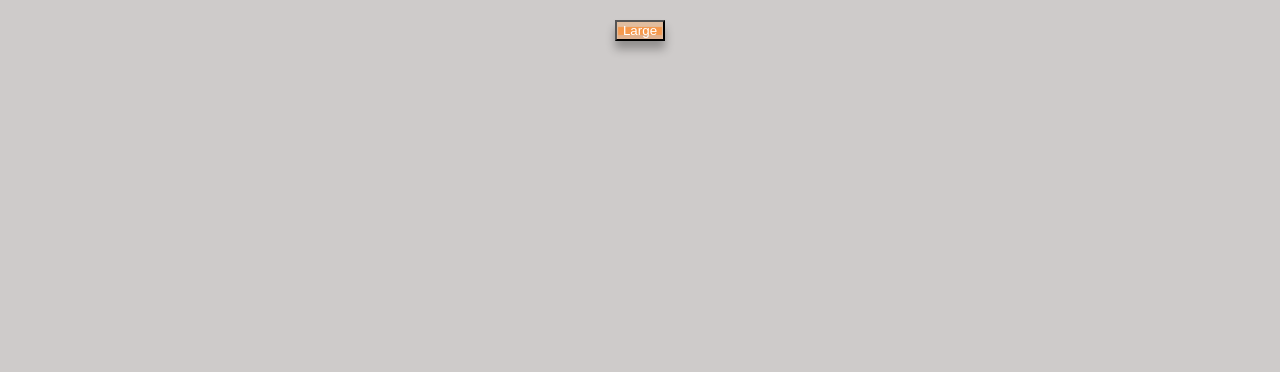
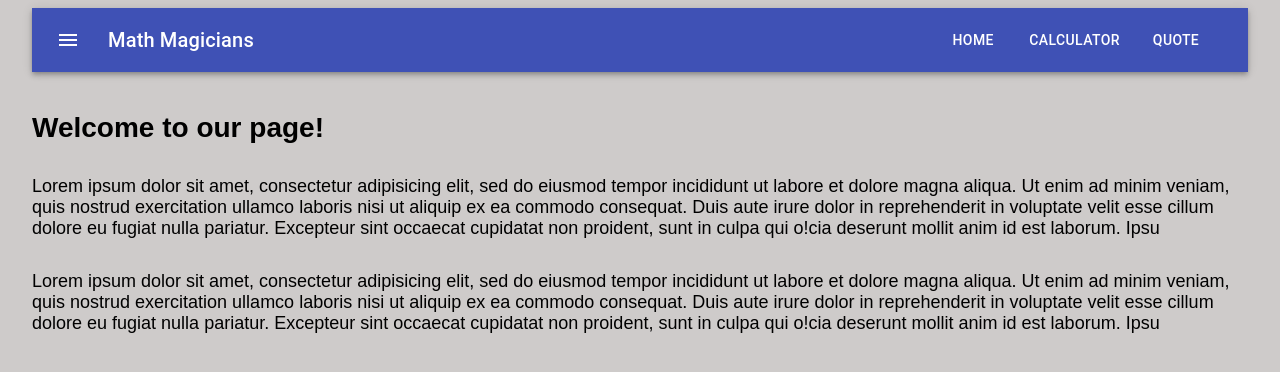
Before and after one commit to guillainbisimwa/React-calculator, a React (Create React App) app: page / in a window 1280 px wide. Shown: the top 372 px of the page. Built offline with nearby package versions, Linux system fonts and the light colour scheme.

Commit message:
Add Home Page

```diff
--- a/src/Routes.js
+++ b/src/Routes.js
@@ -1,17 +1,22 @@
 import React from 'react';
 import { BrowserRouter, Switch, Route } from 'react-router-dom';
+import { Container } from '@material-ui/core';
 import Home from './screens/Home';
 import Calculator from './screens/Calculator';
 import Quote from './screens/Quote';
+import Header from './screens/Header';
 
 const Routes = () => (
-    <BrowserRouter>
+  <BrowserRouter>
+    <Container maxWidth="lg">
+      <Header />
       <Switch>
         <Route path="/" component={Home} />
         <Route path="/calculator" component={Calculator} />
         <Route path="/quote" component={Quote} />
       </Switch>
-    </BrowserRouter>
+    </Container>
+  </BrowserRouter>
 );
 
 export default Routes;
--- a/src/index.css
+++ b/src/index.css
@@ -1,11 +1,9 @@
 body {
   font: 14px "Century Gothic", Futura, sans-serif;
-  margin: 20px;
   background: #cecbca;
 }
 
 #root {
-  width: fit-content;
   margin: auto;
 }
 
--- a/src/screens/Header.js
+++ b/src/screens/Header.js
@@ -34,9 +34,9 @@ const Header = () => {
             Math Magicians
             </Typography>
             <Box justifyContent="flex-end">
-            <Button color="inherit">Header</Button>
-            <Button color="inherit">Calculator</Button>
-            <Button color="inherit">Quote</Button>
+                <Button className={classes.menuButton} color="inherit">Home</Button>
+                <Button className={classes.menuButton} color="inherit">Calculator</Button>
+                <Button className={classes.menuButton} color="inherit">Quote</Button>
             </Box>
             </Toolbar>
         </AppBar>
--- a/src/screens/Home.js
+++ b/src/screens/Home.js
@@ -1,5 +1,35 @@
-const Home = () => (
-      <button className="btn btn-primary btn-lg">Large</button>
-);
+/* eslint-disable max-len */
+import { Box } from '@material-ui/core';
+import { makeStyles } from '@material-ui/core/styles';
+
+const useStyles = makeStyles((theme) => ({
+
+  marginTop: {
+    marginTop: theme.spacing(5),
+  },
+  textParagraph: {
+    fontSize: 18,
+    marginTop: theme.spacing(4),
+
+  },
+}));
+
+const Home = () => {
+  const classes = useStyles();
+
+  return (
+   <Box>
+      <h1 className={classes.marginTop} >Welcome to our page!</h1>
+      <p className={classes.textParagraph}> Lorem ipsum dolor sit amet, consectetur adipisicing elit, sed do eiusmod tempor incididunt ut labore et dolore magna
+      aliqua. Ut enim ad minim veniam, quis nostrud exercitation ullamco laboris nisi ut aliquip ex ea commodo consequat.
+      Duis aute irure dolor in reprehenderit in voluptate velit esse cillum dolore eu fugiat nulla pariatur.
+      Excepteur sint occaecat cupidatat non proident, sunt in culpa qui o!cia deserunt mollit anim id est laborum. Ipsu </p>
+
+      <p className={classes.textParagraph}>Lorem ipsum dolor sit amet, consectetur adipisicing elit, sed do eiusmod tempor incididunt ut labore et dolore magna aliqua.
+      Ut enim ad minim veniam, quis nostrud exercitation ullamco laboris nisi ut aliquip ex ea commodo consequat. Duis aute irure dolor in
+      reprehenderit in voluptate velit esse cillum dolore eu fugiat nulla pariatur.
+      Excepteur sint occaecat cupidatat non proident, sunt in culpa qui o!cia deserunt mollit anim id est laborum. Ipsu</p>
+    </Box>);
+};
 
 export default Home;
```
Lines whose indentation alone changed are shown as unchanged.
